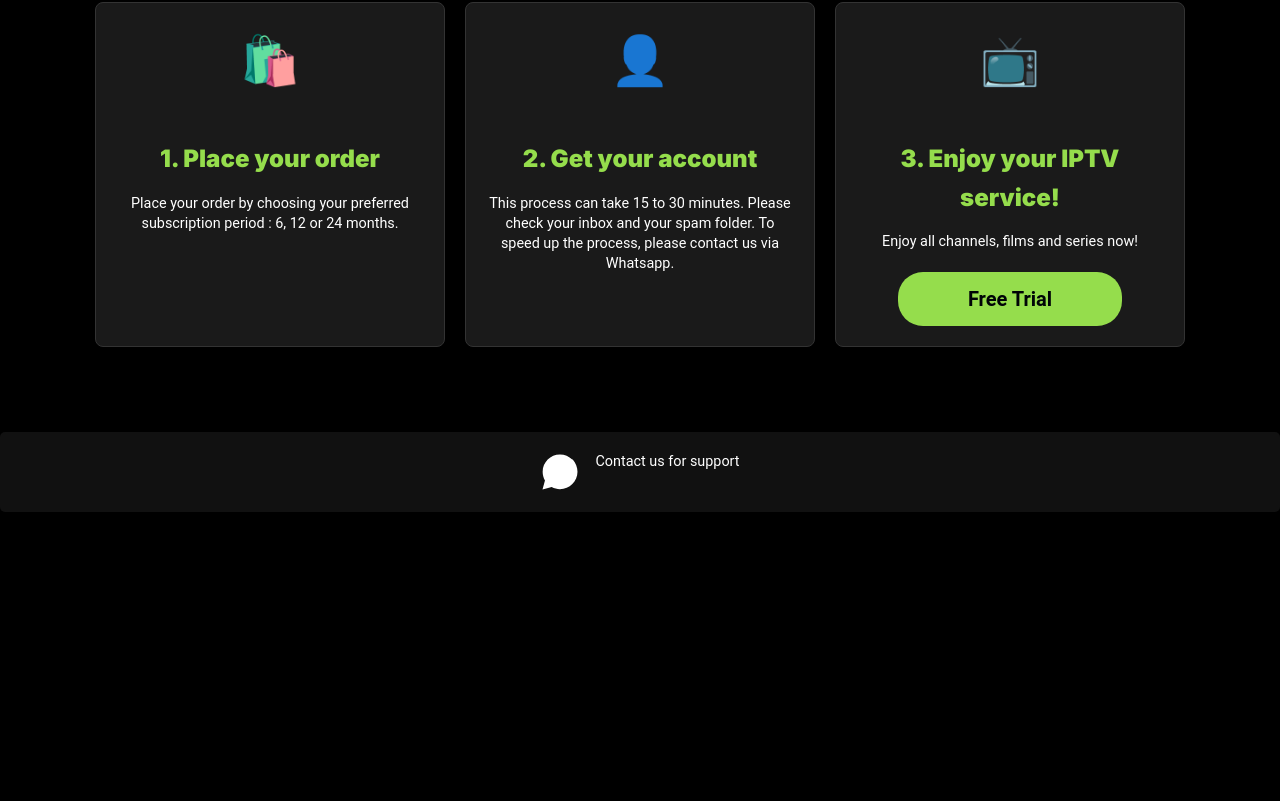
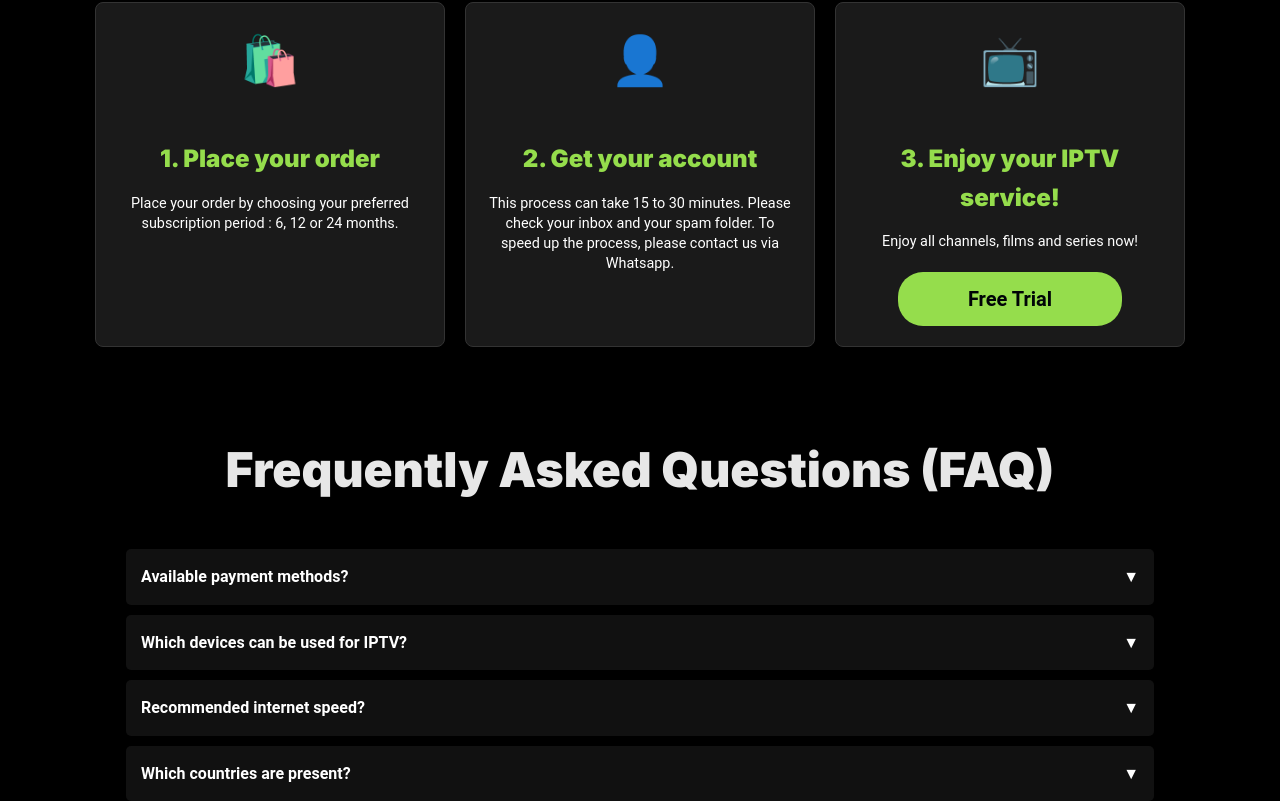
Before and after one commit to AramDawara123/IPTV, a React (Vite) app in the folder IPTV-REACT/: page /home in a window 1280 px wide. Shown: the part 1996-2797 px from the top of the page. Before the commit the page ends 2508 px from the top, so only its background shows below. Built offline with nearby package versions, Linux system fonts and the light colour scheme.

Commit message:
faq aangepast

```diff
--- a/IPTV-REACT/src/Home.tsx
+++ b/IPTV-REACT/src/Home.tsx
@@ -3,6 +3,7 @@ import { BrowserRouter } from "react-router-dom";
 import ReactDOM from "react-dom/client";
 import App from "../src/pages/App";
 import "./CSS/Home.css";
+import FAQ from "./pages/FAQ";
 
 const Home: React.FC = () => {
   return (
@@ -143,6 +144,10 @@ const Home: React.FC = () => {
         </div>
       </div>
 
+      <div className="faq-container">
+      <FAQ />
+      </div>
+
       <div className="whatsapp-support-1">
         <a href="https://wa.me/qr/2WXRBEQMIZKEB1" target="_blank" rel="nofollow">
           <span className="whatsapp-button"></span>
```
